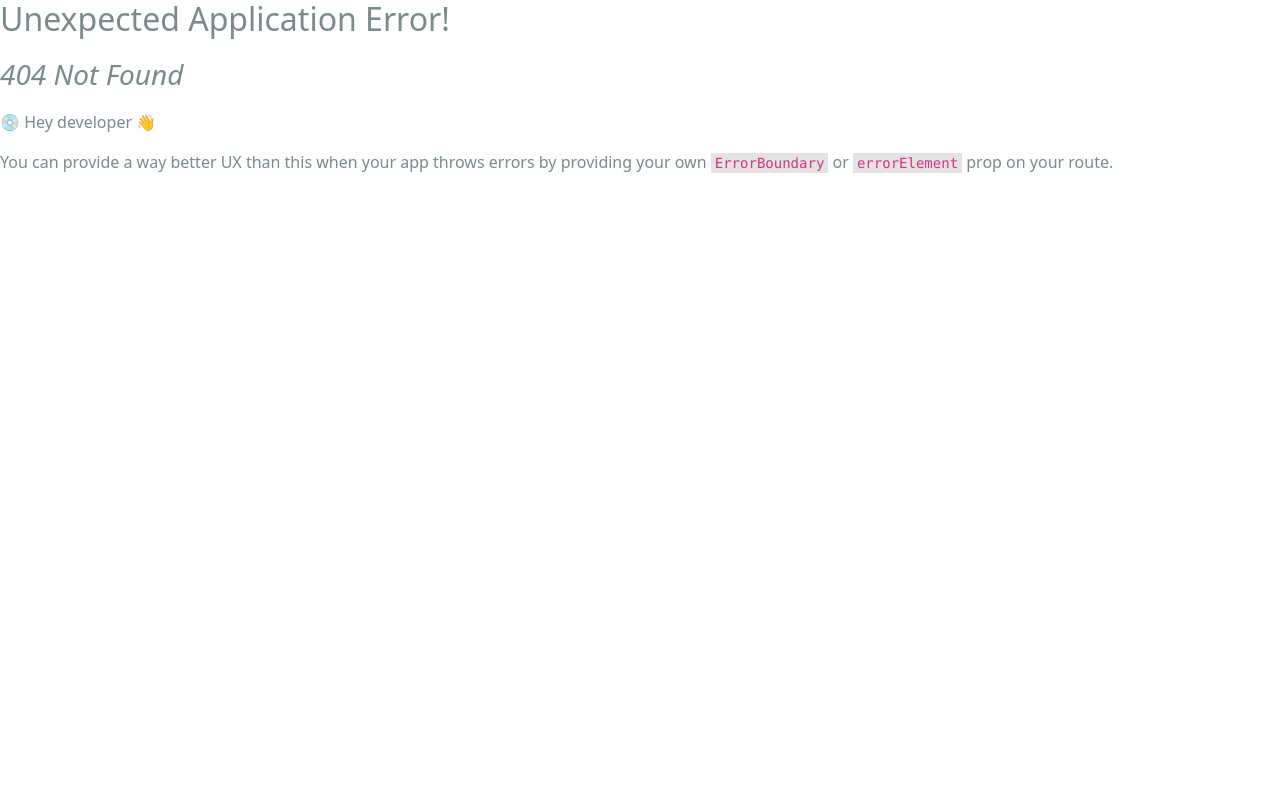
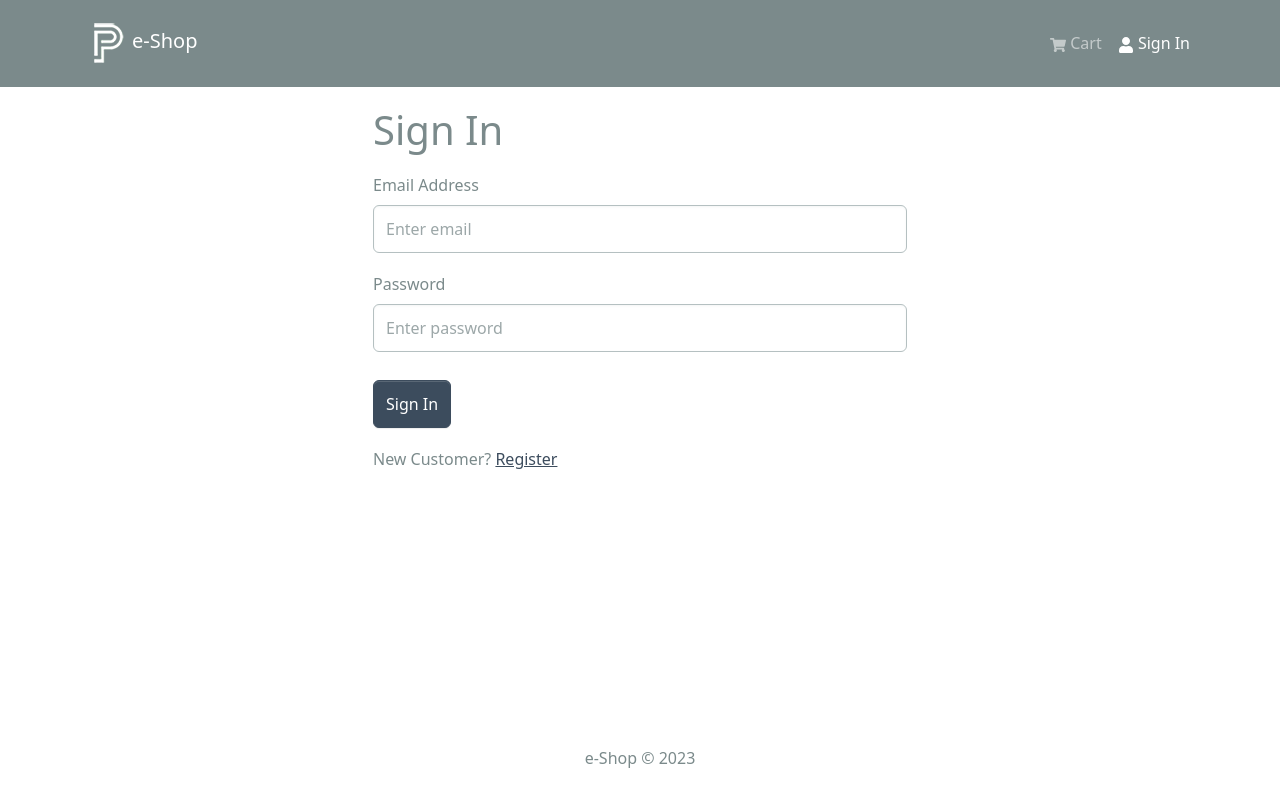
Before and after one commit to Lerik13/mern-shop-v2, a React (Create React App) app in the folder frontend/: page /login in a window 1280 px wide. Before the commit this address had no page. Shown: the top 802 px of the page. Built offline with nearby package versions, Linux system fonts and the light colour scheme.

Commit message:
frontend: Auth & UserApiSlice & Login Screen

```diff
--- /dev/null
+++ b/frontend/src/components/FormContainer.jsx
@@ -0,0 +1,15 @@
+import { Container, Col, Row } from 'react-bootstrap';
+
+const FormContainer = ({ children }) => {
+	return (
+		<Container>
+			<Row className='justify-content-md-center'>
+				<Col xs={12} md={6}>
+					{ children }
+				</Col>
+			</Row>
+		</Container>
+	)
+}
+
+export default FormContainer
--- a/frontend/src/components/Header.jsx
+++ b/frontend/src/components/Header.jsx
@@ -6,7 +6,6 @@ import logo from '../assets/logo.png';
 
 const Header = () => {
 	const { cartItems } = useSelector((state) => state.cart)
-	console.log(cartItems)
 
 	return (
 		<header>
--- a/frontend/src/index.js
+++ b/frontend/src/index.js
@@ -17,6 +17,7 @@ import reportWebVitals from './reportWebVitals';
 import HomeScreen from './screens/HomeScreen';
 import ProductScreen from './screens/ProductScreen';
 import CartScreen from './screens/CartScreen';
+import LoginScreen from './screens/LoginScreen';
 
 const router = createBrowserRouter(
 	createRoutesFromElements(
@@ -24,6 +25,7 @@ const router = createBrowserRouter(
 			<Route index={true} path="/" element={<HomeScreen />} />
 			<Route path="/product/:id" element={<ProductScreen />} />
 			<Route path="/cart" element={<CartScreen />} />
+			<Route path="/login" element={<LoginScreen />} />
 		</Route>
 	)
 )
--- /dev/null
+++ b/frontend/src/screens/LoginScreen.jsx
@@ -0,0 +1,53 @@
+import { useState } from 'react'
+import { Button, Col, Form, Row } from 'react-bootstrap';
+import { Link } from 'react-router-dom'
+import FormContainer from '../components/FormContainer';
+
+const LoginScreen = () => {
+	const [email, setEmail] = useState('');
+	const [password, setPassword] = useState('');
+
+	const submitHandler = (e) => {
+		e.preventDefault();
+		console.log('submit')
+	}
+
+	return (
+		<FormContainer>
+			<h1>Sign In</h1>
+
+			<Form>
+				<Form.Group controlId='email' className='my-3'>
+					<Form.Label>Email Address</Form.Label>
+					<Form.Control
+						type='email'
+						placeholder='Enter email'
+						value={email}
+						onChange={(e) => setEmail(e.target.value)}
+					></Form.Control>
+				</Form.Group>
+				<Form.Group controlId='password' className='my-3'>
+					<Form.Label>Password</Form.Label>
+					<Form.Control
+						type='password'
+						placeholder='Enter password'
+						value={password}
+						onChange={(e) => setPassword(e.target.value)}
+					></Form.Control>
+				</Form.Group>
+
+				<Button type='submit' variant='primary' className='mt-2'>
+					Sign In
+				</Button>
+			</Form>
+
+			<Row className='py-3'>
+				<Col>
+					New Customer? <Link to='/register'>Register</Link>
+				</Col>
+			</Row>
+		</FormContainer>
+	)
+}
+
+export default LoginScreen
--- /dev/null
+++ b/frontend/src/slices/authSlice.js
@@ -0,0 +1,20 @@
+import { createSlice } from '@reduxjs/toolkit';
+
+const initialState = {
+	userInfo: localStorage.getItem('userInfo') ? JSON.parse(localStorage.getItem('userInfo')) : null
+}
+
+const authSlice =  createSlice({
+	name: 'auth',
+	initialState,
+	reducers: {
+		setCredentials: (state, action) => {
+			state.userInfo = action.payload;
+			localStorage.setItem('userInfo', JSON.stringify(action.payload));
+		}
+	}
+})
+
+export const { setCredentials } = authSlice.actions;
+
+export default authSlice.reducer;
--- a/frontend/src/store.js
+++ b/frontend/src/store.js
@@ -1,11 +1,13 @@
 import { configureStore } from '@reduxjs/toolkit';
 import { apiSlice } from './slices/apiSlice';
 import cartSliceReducer from './slices/cartSlice';
+import authSliceReducer from './slices/authSlice';
 
 const store = configureStore({
 	reducer: {
 		[apiSlice.reducerPath]: apiSlice.reducer,
-		cart: cartSliceReducer
+		cart: cartSliceReducer,
+		auth: authSliceReducer,
 	},
 	middleware: (getDefaultMiddleware) => getDefaultMiddleware().concat(apiSlice.middleware),
 	devTools: true,
```
Also changed, not shown: frontend/src/slices/usersApiSlice.js (added, +16 -0 lines).
